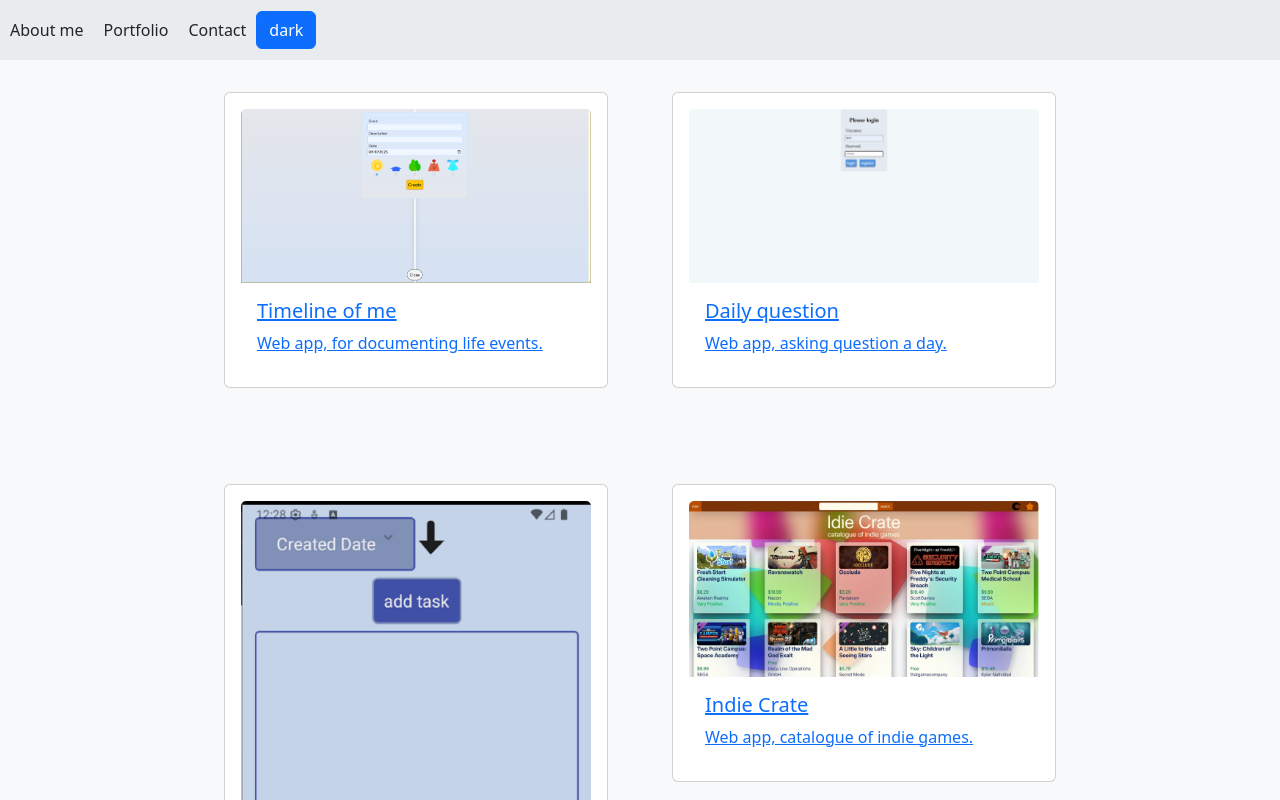
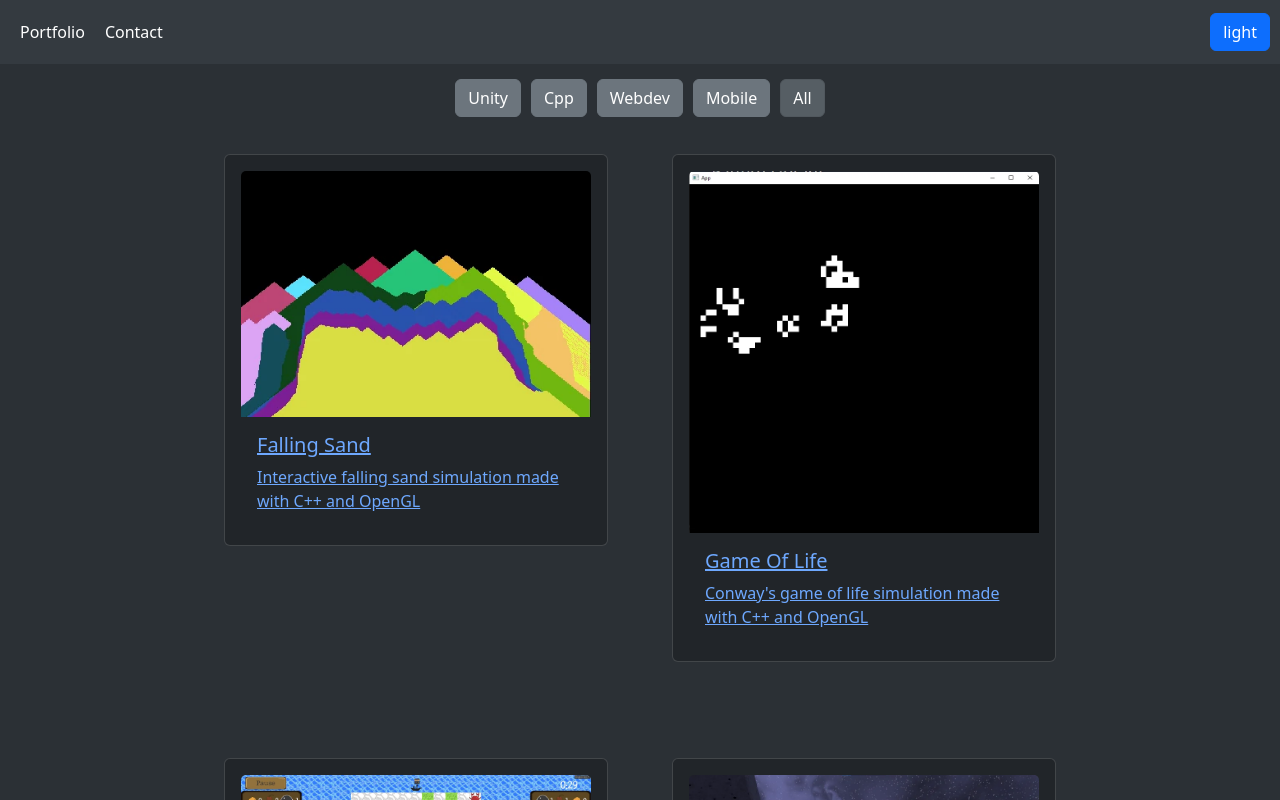
Before and after one commit to CodeForBeauty/Presonal, a React (Vite) app: page /portfolio in a window 1280 px wide. Shown: the top 800 px of the page. Built offline with nearby package versions, Linux system fonts and the light colour scheme.

Commit message:
Added categories

```diff
--- a/src/App.tsx
+++ b/src/App.tsx
@@ -8,7 +8,10 @@ function App() {
   const [isDark, setIsDark] = useState(true)
 
   useEffect(() => {
-    setIsDark(window.localStorage.getItem('dark') === 'true')
+    const tmp = window.localStorage.getItem('dark')
+    if (tmp !== null) {
+      setIsDark(tmp === 'true')
+    }
   }, [])
 
   const style: CSSProperties = {
--- a/src/components/Content.tsx
+++ b/src/components/Content.tsx
@@ -1,6 +1,5 @@
 import type { CSSProperties } from 'react'
-import { Routes, Route, useMatch } from 'react-router-dom'
-import About from './About'
+import { Routes, Route, useMatch, Navigate } from 'react-router-dom'
 import Portfolio from './Portfolio'
 import Contact from './Contact'
 import Project from './Project'
@@ -19,8 +18,11 @@ const Content = () => {
   return (
     <div style={style} className='bg-body-tertiary bg-color-white'>
       <Routes>
-        <Route path='/' element={<About />} />
-        <Route path='/portfolio' element={<Portfolio />} />
+        <Route path='/' element={<Navigate to='/portfolio' />} />
+        <Route
+          path='/portfolio'
+          element={<Portfolio />}
+        />
         <Route path='/contact' element={<Contact />} />
         <Route
           path='/project/:id'
--- a/src/components/Header.tsx
+++ b/src/components/Header.tsx
@@ -9,19 +9,14 @@ const Header = (props: { onToggleDark: () => void; isDark: boolean }) => {
   }
   return (
     <header>
-      <Navbar className='bg-body-secondary'>
-        <LinkContainer to='/' style={style}>
-          <NavLink>
-            <span>About me</span>
-          </NavLink>
-        </LinkContainer>
+      <Navbar className='bg-body-secondary' style={style}>
         <LinkContainer to='/portfolio' style={style}>
           <NavLink>Portfolio</NavLink>
         </LinkContainer>
         <LinkContainer to='/contact' style={style}>
           <NavLink>Contact</NavLink>
         </LinkContainer>
-        <Button onClick={props.onToggleDark}>
+        <Button onClick={props.onToggleDark} style={{marginLeft: 'auto'}}>
           {props.isDark ? 'light' : 'dark'}
         </Button>
       </Navbar>
--- a/src/components/Portfolio.tsx
+++ b/src/components/Portfolio.tsx
@@ -1,7 +1,7 @@
-import { Container } from 'react-bootstrap'
+import { Container, Button } from 'react-bootstrap'
 import { Card } from 'react-bootstrap'
-import { projects } from '../projects'
-import type { CSSProperties } from 'react'
+import { projects, fieldsList } from '../projects'
+import { useState, type CSSProperties } from 'react'
 import { Link } from 'react-router-dom'
 
 const PortfolioProject = (props: {
@@ -30,20 +30,65 @@ const PortfolioProject = (props: {
   )
 }
 
+const FieldBtn = (props: {
+  text: string
+  selected: boolean
+  onClick: () => void
+}) => {
+  const style: CSSProperties = {
+    margin: '5px',
+  }
+
+  return (
+    <Button
+      active={props.selected}
+      onClick={props.onClick}
+      style={style}
+      variant='secondary'
+    >
+      {props.text}
+    </Button>
+  )
+}
+
 const Portfolio = () => {
+  const [field, setField] = useState('All')
+
   const style: CSSProperties = {
     display: 'grid',
-    width: '100vw',
+    width: '95vw',
     maxWidth: '100vw',
     justifyContent: 'center',
     gridTemplateColumns: 'repeat(auto-fill, 24rem)',
     gap: '4rem',
   }
+
   return (
     <>
+      <Container
+        style={{
+          display: 'flex',
+          width: '100vw',
+          justifyContent: 'center',
+          marginTop: '10px',
+        }}
+      >
+        {fieldsList.map((el, index) => {
+          return (
+            <FieldBtn
+              text={el}
+              selected={el === field}
+              key={index}
+              onClick={() => setField(el)}
+            />
+          )
+        })}
+      </Container>
       <Container style={style}>
-        {projects.map((project, index) => {
-          project = projects[projects.length - 1 - index]
+        {projects
+          .filter((el) => field === 'All' || fieldsList[el.field] == field)
+          .map((project) => {
+            //project = projects[projects.length - 1 - index]
             return (
               <PortfolioProject
                 key={project.id}
@@ -55,14 +100,6 @@ const Portfolio = () => {
             )
           })}
       </Container>
-      <br />
-      <h4 className='text-center'>
-        This website is also part of my portfolio. It is built with React and
-        TypeScript. <br />
-        <a target='_blank' href='https://github.com/CodeForBeauty/Presonal'>
-          Github
-        </a>
-      </h4>
     </>
   )
 }
--- a/src/projects.tsx
+++ b/src/projects.tsx
@@ -1,11 +1,27 @@
 import type { JSX } from 'react'
+
+const projectFields = {
+  Unity: 0,
+  Cpp: 1,
+  Webdev: 2,
+  Mobile: 3,
+}
+export const fieldsList = [
+  'Unity',
+  'Cpp',
+  'Webdev',
+  'Mobile',
+  'All',
+]
 
 interface Project {
   id: number
   name: string
   description: string
   media: string[]
+  workedOn: string[]
   moreDesc: JSX.Element
+  field: number
 }
 export const projects: Project[] = [
   {
@@ -21,6 +37,8 @@ export const projects: Project[] = [
         </a>
       </div>
     ),
+    workedOn: [''],
+    field: projectFields.Cpp,
   },
   {
     id: 1,
@@ -36,6 +54,8 @@ export const projects: Project[] = [
         </a>
       </div>
     ),
+    workedOn: [''],
+    field: projectFields.Cpp,
   },
   {
     id: 2,
@@ -54,6 +74,8 @@ export const projects: Project[] = [
         was made in Unity.
       </div>
     ),
+    workedOn: [''],
+    field: projectFields.Unity,
   },
   {
     id: 3,
@@ -75,6 +97,8 @@ export const projects: Project[] = [
         </a>
       </div>
     ),
+    workedOn: [''],
+    field: projectFields.Cpp,
   },
   {
     id: 4,
@@ -98,6 +122,8 @@ export const projects: Project[] = [
         </a>
       </div>
     ),
+    workedOn: [''],
+    field: projectFields.Webdev,
   },
   {
     id: 5,
@@ -117,6 +143,8 @@ export const projects: Project[] = [
         </a>
       </div>
     ),
+    workedOn: [''],
+    field: projectFields.Mobile,
   },
   {
     id: 6,
@@ -137,6 +165,8 @@ export const projects: Project[] = [
         </a>
       </div>
     ),
+    workedOn: [''],
+    field: projectFields.Webdev,
   },
   {
     id: 7,
@@ -156,5 +186,7 @@ export const projects: Project[] = [
         </a>
       </div>
     ),
+    workedOn: [''],
+    field: projectFields.Webdev,
   },
 ]
```
Lines whose indentation alone changed are shown as unchanged.
